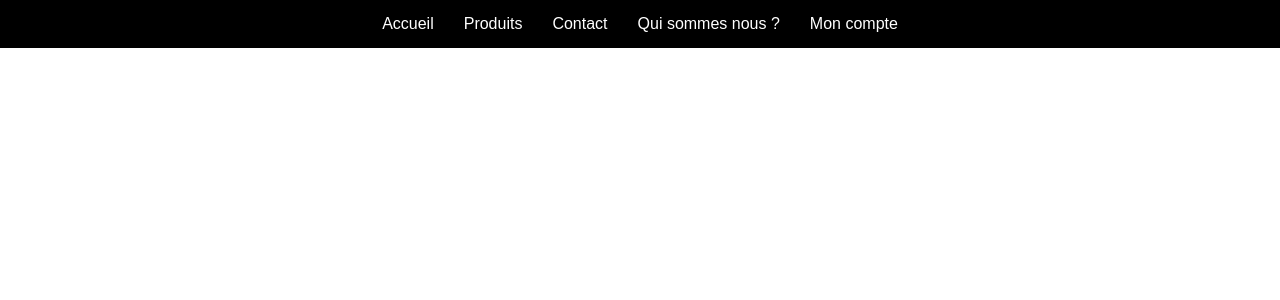
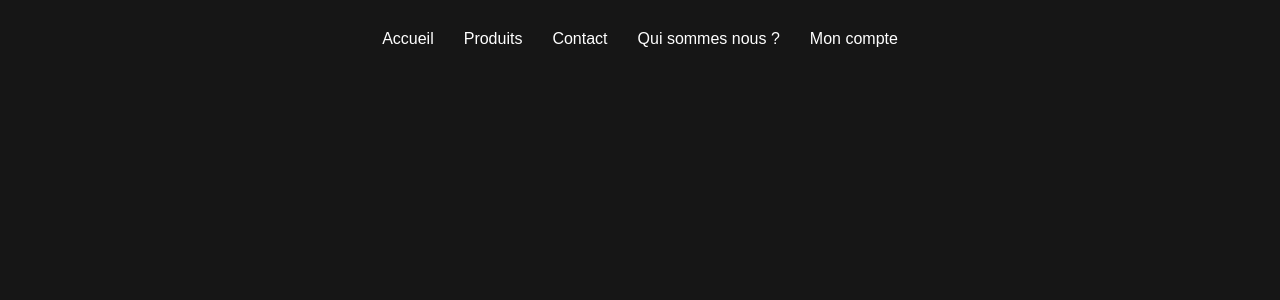
Before and after one commit to sachamutschler/5Bits_Dendo, a PHP site: page / in a window 1280 px wide. Shown: the top 300 px of the page. Run offline with PHP 8.4, Linux system fonts and the light colour scheme.

Commit message:
structure de base du site

```diff
--- a/View/accueil.php
+++ b/View/accueil.php
@@ -9,7 +9,12 @@
 <body>
 </html>
 
+<div id="header">
+    <?php include ('navbar.php'); ?>
+</div>
 
-<?php include ('navbar.php'); ?>
+<div id="contenu_accueil">
+
+</div>
 
 </body>
--- a/public/css/main.css
+++ b/public/css/main.css
@@ -1,4 +1,10 @@
 body {
     margin:0px;
     font-family:arial;
+    background: #161616;
 }
+
+#header {
+    height: 80px;
+    display: flex;
+}
--- a/public/css/navbar.css
+++ b/public/css/navbar.css
@@ -1,15 +1,18 @@
 #navbar {
     display: flex;
     justify-content: center;
-    background:black;
+    background: #161616;
+    margin:auto;
 }
 
 .navbar_link {
     padding:15px;
     color: white;
     text-decoration: none;
+    border-bottom: 3px solid #161616;
 }
 
 .navbar_link:hover {
-    border-bottom: 2px solid #1AE5F1;
+    border-bottom: 3px solid #1AE5F1;
+    color : #1AE5F1;
 }
```
